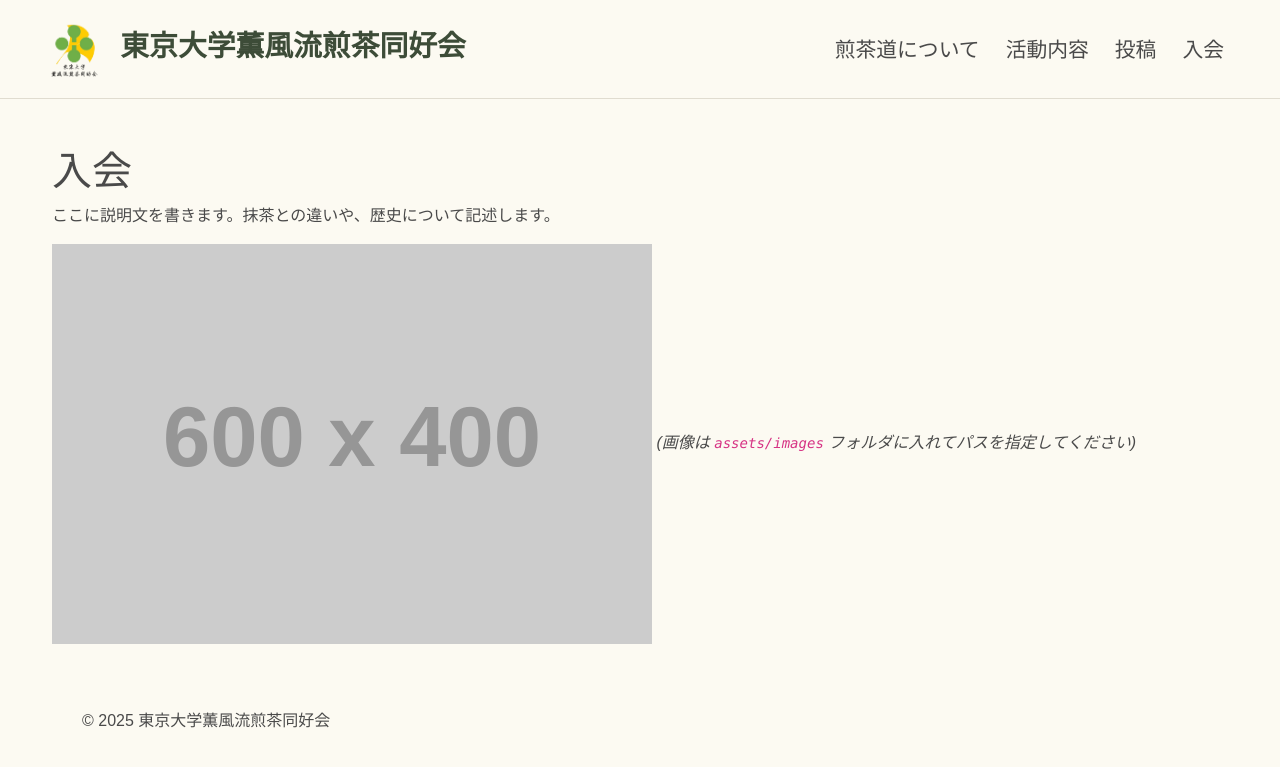
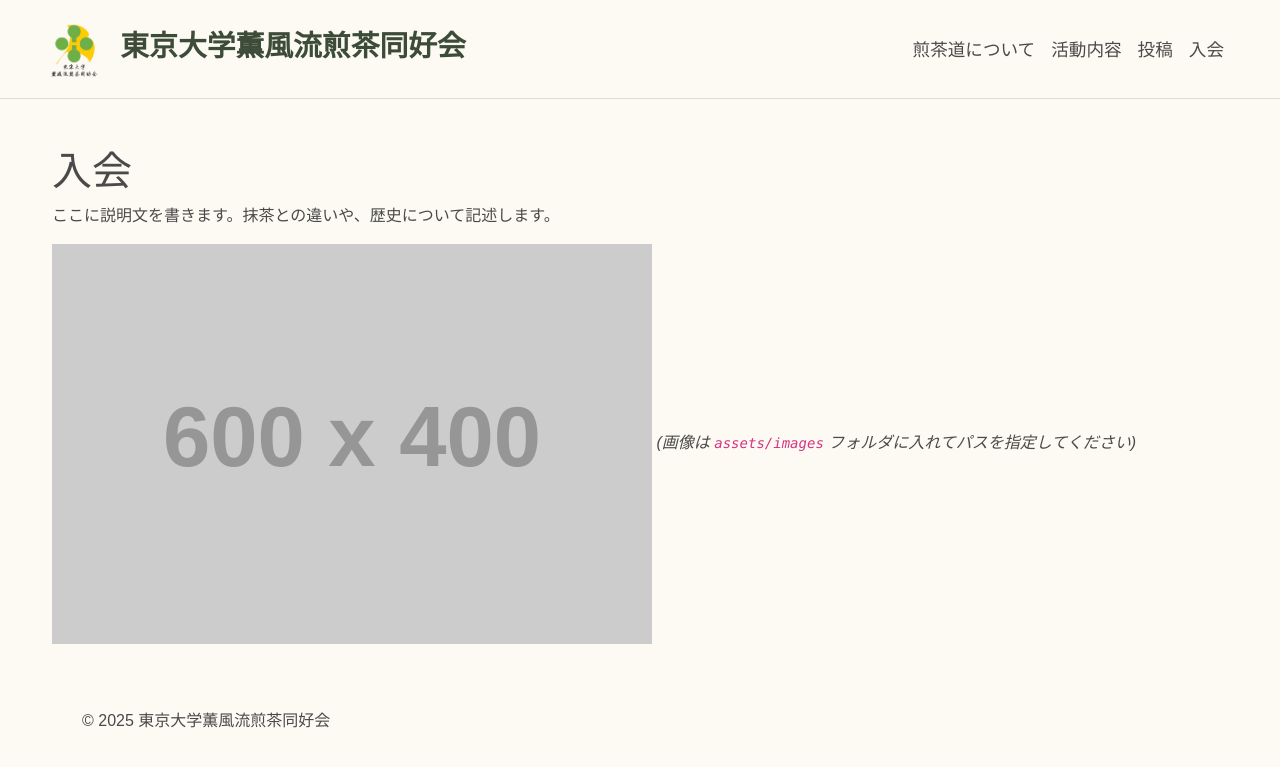
Before and after one commit to citrusml/sencha_ut, a Jekyll site: the page built from join.md, in a window 1280 px wide. Shown: the top 767 px of the page. Built offline with Jekyll 4.4.1, drawn with Linux system fonts in a browser that asks for light colours; some web fonts are replaced.

Commit message:
カラーパレットの調整とナビゲーションリンクのスタイルを更新しました。ボタンのホバー時の色を変更し、不要なユーティリティを削除しました。

```diff
--- a/assets/css/style.css
+++ b/assets/css/style.css
@@ -13,11 +13,9 @@
   /* カラーパレット */
   --color-bg: #fcfaf2; /* 生成り色 */
   --color-text: #4a4a4a;
-  --color-heading: #333333;
   --color-border: #e0dcd0;
   --accent-dark: #3d4c38; /* 濃い抹茶色 */
   --accent: #6e8e59; /* 明るい緑 */
-  --muted: #717171;
   --hero-fallback: #556b2f;
   --white: #ffffff;
 }
@@ -50,9 +48,6 @@
 .color-accent-dark { color: var(--accent-dark) !important; }
 .border-color-default { border-color: var(--color-border) !important; }
 
-/* 追加の軽量ユーティリティ（将来的に増やす場合はここへ） */
-.text-muted-soft { color: var(--muted); }
-
 /* === ナビゲーションバー === */
 .navbar {
   background-color: var(--color-bg) !important; /* 背景色を強制適用 */
@@ -83,8 +78,8 @@
   font-family: "Shippori Mincho", serif;
   color: var(--color-text) !important;
   font-weight: 500;
-  font-size: 1.3rem;
-  margin-left: 10px;
+  font-size: 1.1rem;
+  text-align: right;
 }
 .nav-link:hover {
   color: var(--accent) !important;
@@ -103,8 +98,8 @@
 
 /* マウスを乗せたときの色 */
 .btn-primary:hover {
-  background-color: var(--accent-dark);
-  border-color: var(--accent-dark);
+  background-color: var(--hero-fallback);
+  border-color: var(--hero-fallback);
 }
 
 /* === ギャラリー専用追加スタイル === */
```
